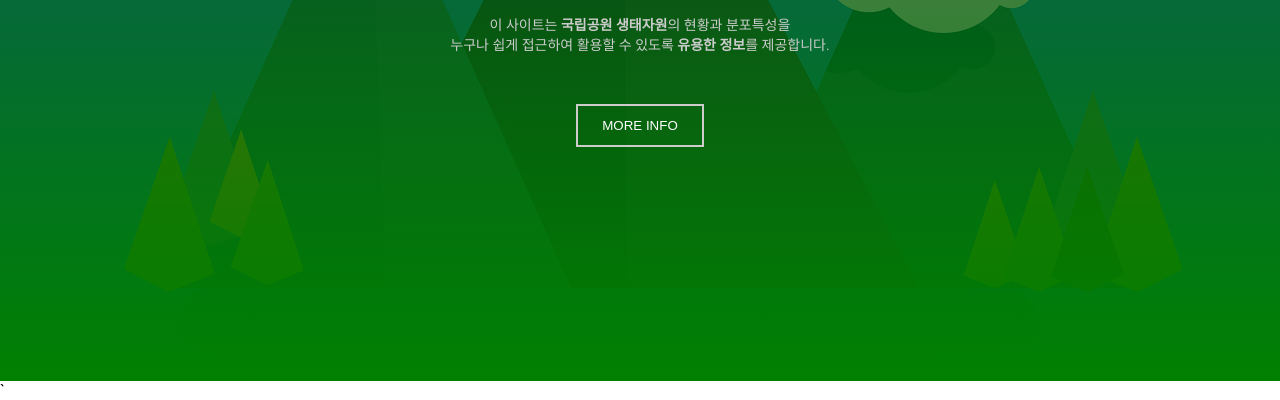
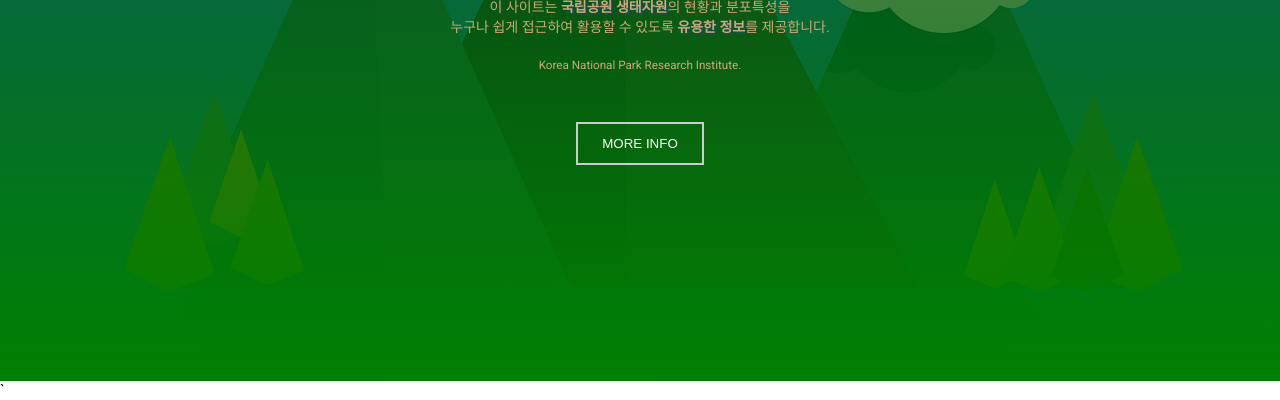
Before and after one commit to web1mhz/webpage_project, a plain HTML site: page sidemenu/index.html in a window 1280 px wide. Shown: the part 419-819 px from the top of the page. Drawn offline with Linux system fonts and the light colour scheme.

```diff
--- a/sidemenu/index.html
+++ b/sidemenu/index.html
@@ -38,7 +38,8 @@
             <h1>국립공원 생태정보 플랫폼</h1>
 
             <p>이 사이트는 <span>국립공원 생태자원</span>의 현황과 분포특성을 <br>
-                누구나 쉽게 접근하여 활용할 수 있도록 <b>유용한 정보</b>를 제공합니다.</p>
+                누구나 쉽게 접근하여 활용할 수 있도록 <span>유용한 정보</span>를 제공합니다.</p>
+            <p><small>Korea National Park Research Institute.</small></p>
 
             <button class="btn">MORE INFO</button>
         </div>
@@ -47,20 +48,16 @@
 
 
     <script>
-
-
         let sidemenu = document.getElementById("sidemenu");
 
-    function show(){
+        function show() {
 
-        sidemenu.style.right="0";
+            sidemenu.style.right = "0";
         }
 
-    function hide(){
-        sidemenu.style.right="-250px";
+        function hide() {
+            sidemenu.style.right = "-250px";
         }
-
-
     </script>
     `
 </body>
--- a/sidemenu/style.css
+++ b/sidemenu/style.css
@@ -116,13 +116,21 @@
 
     padding-top: 20px;
     font-size: 14px;
-    color: #ccc;
+    color: #d2a675;
 
 }
 
 .text-box p span{
 
     font-weight: bolder;
+    text-shadow: 2px 2px 2px #125064;
+
+}
+
+.text-box p:last-child{
+
+    font-size:20px;
+    text-shadow: 2px 2px 12px #b1d3df;
 }
 
 .text-box .btn {
```
Lines whose indentation alone changed are shown as unchanged.
